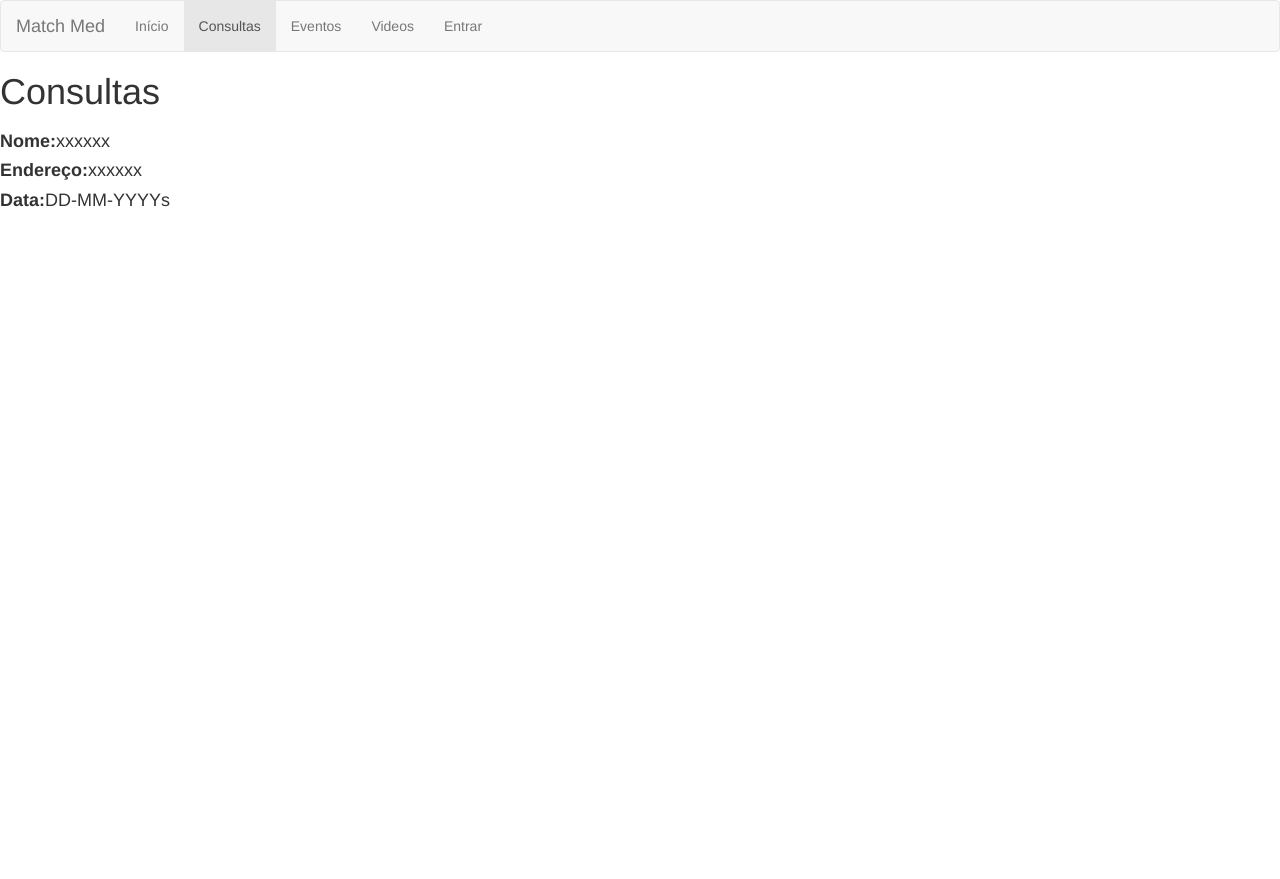
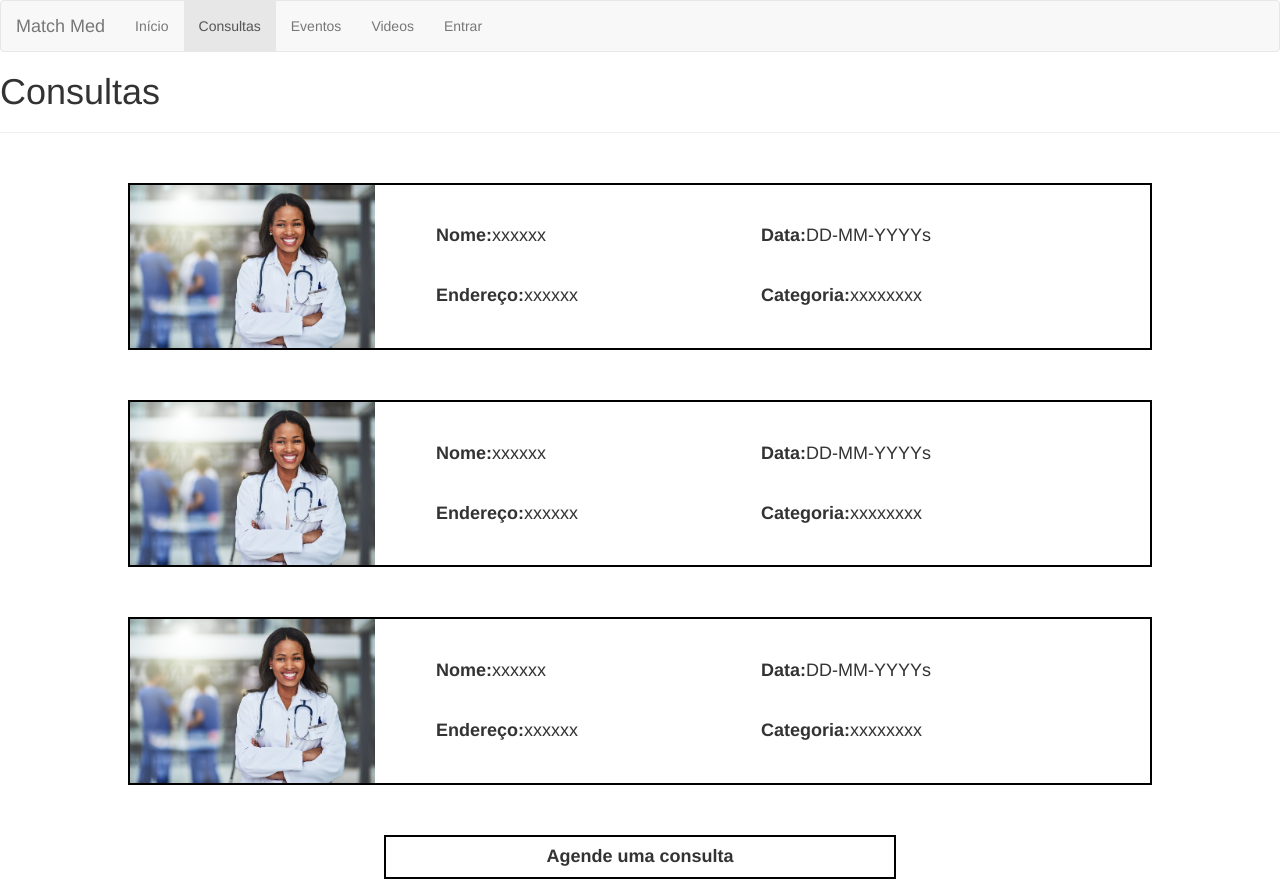
Before and after one commit to IKuuhakuI/Lumanga, a Flask app: page /consultas in a window 1280 px wide. Before the commit the page ends 207 px from the top, so only its background shows below. Run offline with Flask 2, Linux system fonts and the light colour scheme; some libraries are stand-ins or nearby versions.

Commit message:
pagina de consultas

```diff
--- a/app/static/scripts/calendar_script.js
+++ b/app/static/scripts/calendar_script.js
@@ -1,3 +1,4 @@
+console.log()
 var dias_selecionados = []
 $(".days").children().click(function() {
     console.log("aaaa")
--- /dev/null
+++ b/app/static/styles/consultas_style.css
@@ -0,0 +1,16 @@
+.card-consulta-container {
+
+	position: relative;
+	border: 2px solid black;
+	margin-left: 10%;
+	width: 80%;
+	margin-top: 50px;
+}
+.agendar-consulta{
+	width:auto;
+	position: relative;
+	border: 2px solid black;
+	margin-left: 30%;
+	margin-right: 30%;
+	margin-top: 50px;
+}
--- a/app/templates/consultas.html
+++ b/app/templates/consultas.html
@@ -15,21 +15,75 @@
 {% endblock %}
 
 {% block conteudo %}
+    <link rel="stylesheet" type="text/css" href="static/styles/consultas_style.css">
     <h1>Consultas</h1>
-    <div class="card_container">
+    <hr>
+    <div class="card-consulta-container">
     <table>
         <tr>
-                <!-- <td>
-                    <div style="position: relative;"><img src="static/imagens/medica.jpg" style="width: 10%; height: 10%;"></div>
-                </td> -->
+            <td style ="width: 30%">
+                <div style="position: relative;"><img src="static/imagens/medica.jpg" style="width: 80%; height: 10%;"></div>
+            </td>
             <td>
             <div>
-                        <h4><b>Nome:</b>xxxxxx</h3>
-                        <h4><b>Endereço:</b>xxxxxx</h3>
-                        <h4><b>Data:</b>DD-MM-YYYYs</h3>
+                <h4><b>Nome:</b>xxxxxx</h4>
+                <br>
+                <h4><b>Endereço:</b>xxxxxx</h4>
+
             </div>
+            </td>
+            <td>
+                <h4><b>Data:</b>DD-MM-YYYYs</h4>
+                <br>
+                <h4><b>Categoria:</b>xxxxxxxx</h4>
             </td>
         </tr>
         </table>
     </div>
-{% endblock %}
+    <div class="card-consulta-container">
+    <table>
+        <tr>
+            <td style ="width: 30%">
+                <div style="position: relative;"><img src="static/imagens/medica.jpg" style="width: 80%; height: 10%;"></div>
+            </td>
+            <td>
+            <div>
+                <h4><b>Nome:</b>xxxxxx</h4>
+                <br>
+                <h4><b>Endereço:</b>xxxxxx</h4>
+
+            </div>
+            </td>
+            <td>
+                <h4><b>Data:</b>DD-MM-YYYYs</h4>
+                <br>
+                <h4><b>Categoria:</b>xxxxxxxx</h4>
+            </td>
+        </tr>
+        </table>
+    </div>
+    <div class="card-consulta-container">
+    <table>
+        <tr>
+            <td style ="width: 30%">
+                <div style="position: relative;"><img src="static/imagens/medica.jpg" style="width: 80%; height: 10%;"></div>
+            </td>
+            <td>
+            <div>
+                <h4><b>Nome:</b>xxxxxx</h4>
+                <br>
+                <h4><b>Endereço:</b>xxxxxx</h4>
+
+            </div>
+            </td>
+            <td>
+                <h4><b>Data:</b>DD-MM-YYYYs</h4>
+                <br>
+                <h4><b>Categoria:</b>xxxxxxxx</h4>
+            </td>
+        </tr>
+        </table>
+    </div>
+
+    <div class="agendar-consulta"><h4 style="text-align: center;"><b>Agende uma consulta</b></div>
+{% endblock %}s
```
Lines whose indentation alone changed are shown as unchanged.
